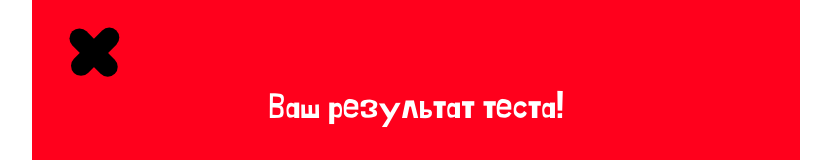
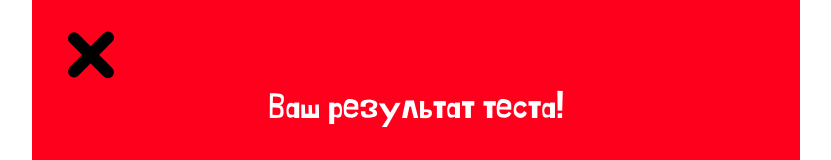
Before and after one commit to ker4ik13/apatria, a React (Vite) app: page /test-result in a window 1280 px wide. Shown: the top 160 px of the page, without its empty margins (224-1055 px from the left). Built offline with nearby package versions, Linux system fonts and the light colour scheme.

Commit message:
fix: небольшие исправления

```diff
--- a/src/shared/styles/_vars.scss
+++ b/src/shared/styles/_vars.scss
@@ -7,15 +7,15 @@ $green: #0F9D58;
 $light-blue: #4285F4;
 $light-red: #DB4437;
 
-$title-big: 60px;
-$title-small: 30px;
-$title-mini: 20px;
-$button-big: 28px;
-$button-small: 20px;
-$button-mini: 16px;
-$text-big: 36px;
-$text-small: 26px;
-$text-mini: 20px;
+$title-big: 3.75rem;
+$title-small: 1.875rem;
+$title-mini: 1.25rem;
+$button-big: 1.75rem;
+$button-small: 1.25rem;
+$button-mini: 1rem;
+$text-big: 2.25rem;
+$text-small: 1.625rem;
+$text-mini: 1.25rem;
 
 $mobile: 700px;
 $small: 380px;
--- a/src/shared/ui/Close/Close.module.scss
+++ b/src/shared/ui/Close/Close.module.scss
@@ -38,8 +38,8 @@
         content: '';
         position: absolute;
         top: 50%;
-        left: 15%;
-        width: 20px;
+        left: 10%;
+        width: 12px;
         height: 60px;
         background-color: #000;
         transform: rotate(45deg) translate(-50%, -50%);
@@ -49,9 +49,9 @@
     &::after {
         content: '';
         position: absolute;
-        top: -20%;
-        left: 15%;
-        width: 20px;
+        top: -15%;
+        left: 16%;
+        width: 12px;
         height: 60px;
         background-color: #000;
         transform: rotate(-45deg) translate(-7%, 32%);
--- a/src/shared/ui/WhiteLink/WhiteLink.module.scss
+++ b/src/shared/ui/WhiteLink/WhiteLink.module.scss
@@ -35,7 +35,7 @@
         transition: .1s linear;
     }
 
-    &:hover {
+    &:active {
         background-color: #fff;
         p {
             color: #fff;
```
